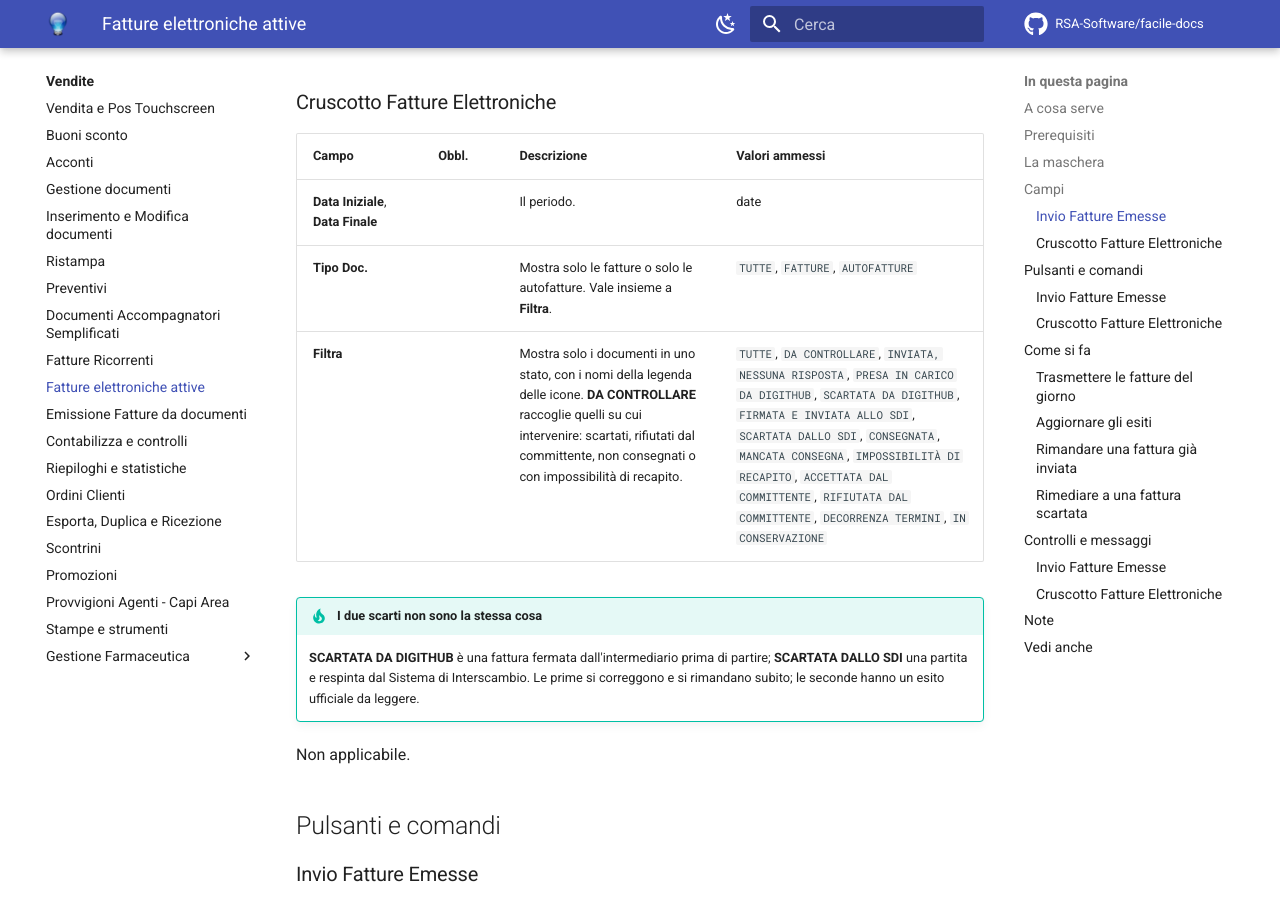
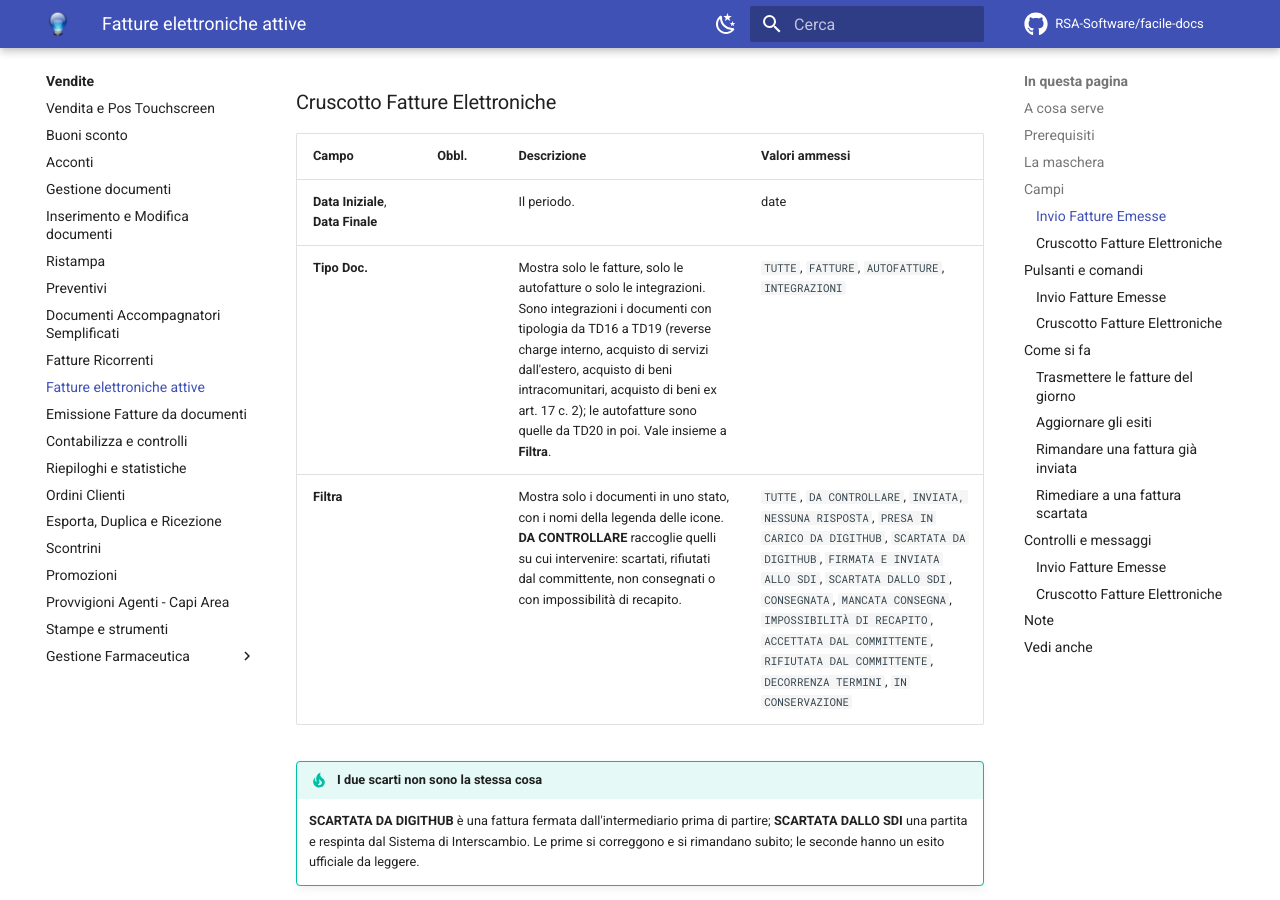
Before and after one commit to RSA-Software/facile-docs, an MkDocs documentation site: the page built from docs/moduli/vendite/fatture-elettroniche-attive.md, in a window 1280 px wide and 900 px high, scrolled down 3347 px. Built offline with MkDocs 1.6.1 and Material for MkDocs 9.7.7, drawn with Linux system fonts in a browser that asks for light colours; comment, search, counter and statistics services are not loaded.

Commit message:
Cruscotto Fatture Elettroniche: nel filtro Tipo Doc. anche INTEGRAZIONI
Autofatture e integrazioni hanno lo stesso tipo di documento: le distingue la tipologia (da TD16 a TD19 integrazioni,
da TD20 in poi autofatture).

Co-Authored-By: Claude Opus 5.5 <noreply@anthropic.com>

```diff
--- a/docs/moduli/vendite/fatture-elettroniche-attive.md
+++ b/docs/moduli/vendite/fatture-elettroniche-attive.md
@@ -102,7 +102,7 @@ esiti, una per ogni notifica.
 | Campo | Obbl. | Descrizione | Valori ammessi |
 |---|:---:|---|---|
 | **Data Iniziale**, **Data Finale** | | Il periodo. | date |
-| **Tipo Doc.** | | Mostra solo le fatture o solo le autofatture. Vale insieme a **Filtra**. | `TUTTE`, `FATTURE`, `AUTOFATTURE` |
+| **Tipo Doc.** | | Mostra solo le fatture, solo le autofatture o solo le integrazioni. Sono integrazioni i documenti con tipologia da TD16 a TD19 (reverse charge interno, acquisto di servizi dall'estero, acquisto di beni intracomunitari, acquisto di beni ex art. 17 c. 2); le autofatture sono quelle da TD20 in poi. Vale insieme a **Filtra**. | `TUTTE`, `FATTURE`, `AUTOFATTURE`, `INTEGRAZIONI` |
 | **Filtra** | | Mostra solo i documenti in uno stato, con i nomi della legenda delle icone. **DA CONTROLLARE** raccoglie quelli su cui intervenire: scartati, rifiutati dal committente, non consegnati o con impossibilità di recapito. | `TUTTE`, `DA CONTROLLARE`, `INVIATA, NESSUNA RISPOSTA`, `PRESA IN CARICO DA DIGITHUB`, `SCARTATA DA DIGITHUB`, `FIRMATA E INVIATA ALLO SDI`, `SCARTATA DALLO SDI`, `CONSEGNATA`, `MANCATA CONSEGNA`, `IMPOSSIBILITÀ DI RECAPITO`, `ACCETTATA DAL COMMITTENTE`, `RIFIUTATA DAL COMMITTENTE`, `DECORRENZA TERMINI`, `IN CONSERVAZIONE` |
 
 !!! tip "I due scarti non sono la stessa cosa"
```
